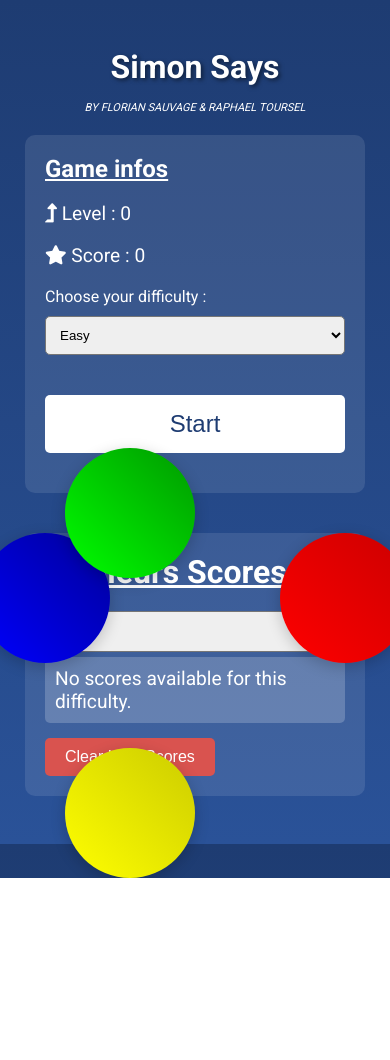
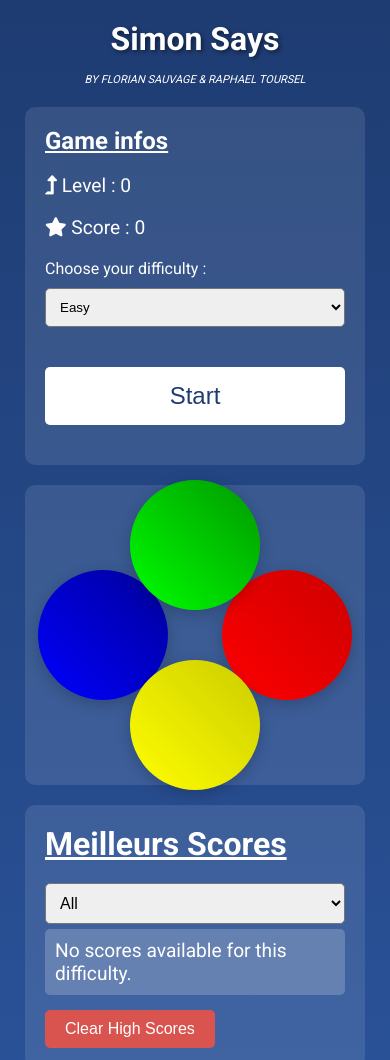
Before and after one commit to TWhiteShadow/SimonSays, a plain HTML site: page index.html in a window 390 px wide. Shown: the top 1060 px of the page. Before the commit the page ends 878 px from the top, so only its background shows below. Drawn offline with Linux system fonts and the light colour scheme.

Commit message:
Adjust button positioning and game container dimensions for improved layout

```diff
--- a/style.css
+++ b/style.css
@@ -173,7 +173,7 @@ p {
 /* Positionnement des boutons */
 #green {
     background: linear-gradient(45deg, #00ff00, #009900);
-    top: 30%;
+    top: 20%;
     left: 50%;
     transform: translate(-50%, -50%);
     z-index: 3;
@@ -182,14 +182,14 @@ p {
 #red {
     background: linear-gradient(45deg, #ff0000, #cc0000);
     top: 50%;
-    right: 33%;
+    right: 23%;
     transform: translate(50%, -50%);
     z-index: 2;
 }
 
 #yellow {
     background: linear-gradient(45deg, #ffff00, #cccc00);
-    bottom: 30%;
+    bottom: 20%;
     left: 50%;
     transform: translate(-50%, 50%);
     z-index: 3;
@@ -198,7 +198,7 @@ p {
 #blue {
     background: linear-gradient(45deg, #0000ff, #000099);
     top: 50%;
-    left: 33%;
+    left: 23%;
     transform: translate(-50%, -50%);
     z-index: 2;
 }
@@ -315,8 +315,8 @@ p {
     }
 
     #game-container {
-        width: 300px;
-        height: 300px;
+        width: 340px;
+        min-height: 300px;
     }
 
     .color-button {
@@ -325,23 +325,19 @@ p {
     }
 
     #green {
-        top: 0;
-        left: 85px;
+        top:20%;
     }
 
     #red {
-        top: 85px;
-        left: 170px;
+        right: 23%;
     }
 
     #yellow {
-        top: 170px;
-        left: 85px;
+        bottom: 20%;
     }
 
     #blue {
-        top: 85px;
-        left: 0;
+        left: 23%;
     }
 
     h1 {
```
